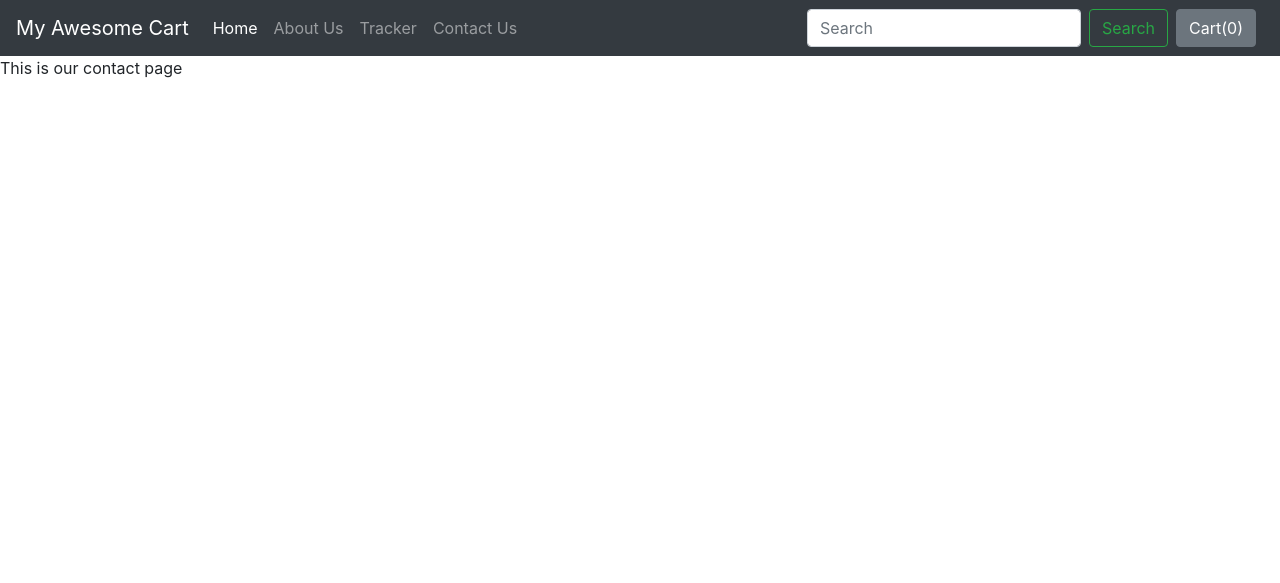
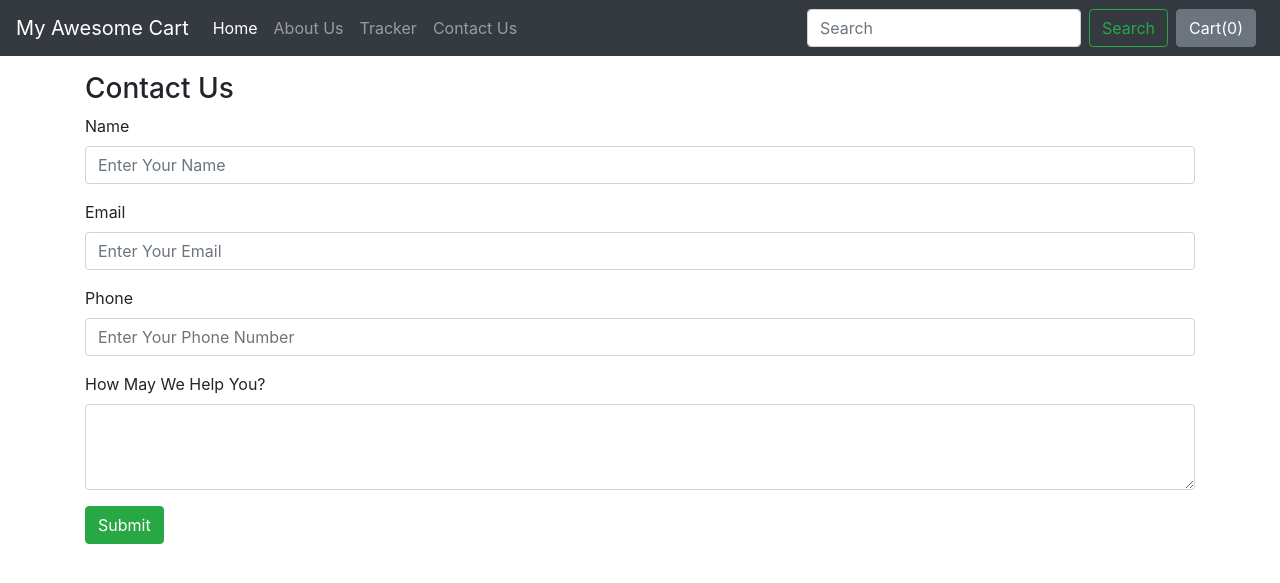
Before and after one commit to sarthak2421/Ecommerce-with-django, a Django app: page /shop/contact/ in a window 1280 px wide. Shown: the top 583 px of the page. Run offline with Django 4.2, Linux system fonts and the light colour scheme; some libraries are stand-ins or nearby versions.

Commit message:
All commited

```diff
--- a/AwesomeCart/shop/templates/shop/contact.html
+++ b/AwesomeCart/shop/templates/shop/contact.html
@@ -1,4 +1,42 @@
 {% extends 'shop/basic.html' %}
 
 {% block title%} Contact Us - My Awesome Cart{% endblock %}
-{% block body %} This is our contact page {% endblock %}
+{% block body %}
+<div class="container my-3">
+    <h3>Contact Us</h3>
+    <form action="/shop/contact/" method="post">{% csrf_token %}
+  <div class="form-group">
+    <label for="name">Name</label>
+    <input type="text" class="form-control" id="name" name='name' placeholder="Enter Your Name" required>
+  </div>
+  <div class="form-group">
+    <label for="name">Email</label>
+    <input type="email" class="form-control" id="email" name='email' placeholder="Enter Your Email" required>
+  </div>
+
+    <div class="form-group">
+    <label for="name">Phone</label>
+    <input type="tel" class="form-control" id="phone" name='phone' placeholder="Enter Your Phone Number" required>
+  </div>
+
+
+   <div class="form-group">
+    <label for="desc">How May We Help You?</label>
+    <textarea class="form-control" id="desc" name='desc' rows="3" required></textarea>
+  </div>
+        <button id='submit' type="submit" class="btn btn-success">Submit</button>
+</form>
+
+<script>
+    // Get the button element
+    var submitButton = document.getElementById('submit');
+
+    // Add click event listener
+    submitButton.addEventListener('click', function() {
+        // Show a popup alert with the message
+        alert('Response has been received');
+    });
+</script>
+
+</div>
+{% endblock %}
--- a/AwesomeCart/shop/views.py
+++ b/AwesomeCart/shop/views.py
@@ -31,6 +31,13 @@ def about(request):
     return render(request, 'shop/about.html')
 
 def contact(request):
+    if request.method=="POST":
+        name = request.POST.get('name', '')
+        email = request.POST.get('email', '')
+        phone = request.POST.get('phone', '')
+        desc = request.POST.get('desc', '')
+        contact = Contact(name=name, email=email, phone=phone, desc=desc)
+        contact.save()
     return render(request, 'shop/contact.html')
 
 def tracker(request):
```
Also changed, not shown: AwesomeCart/db.sqlite3.
